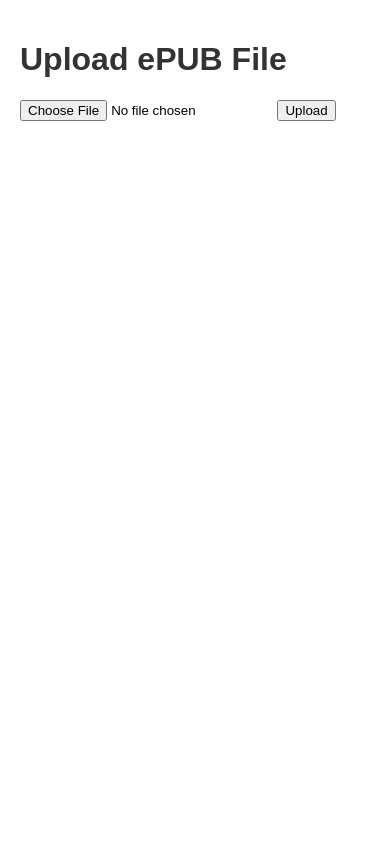
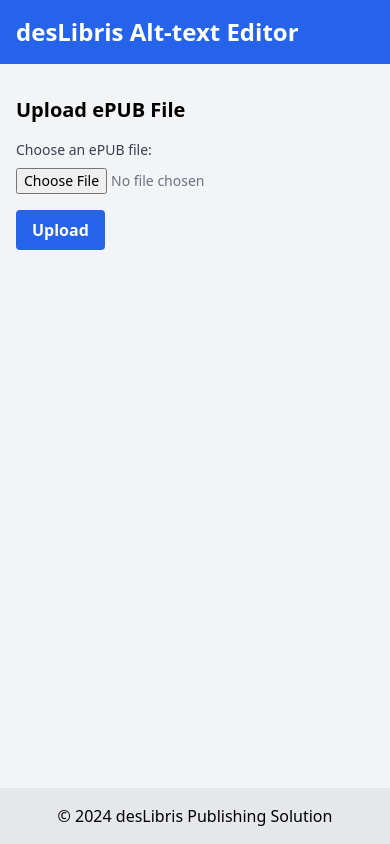
Before and after one commit to pamarty/alt_text_editor, a Flask app: page / in a window 390 px wide. Run offline with Flask 2, Linux system fonts and the light colour scheme.

Commit message:
Updated HTML templates with modern design and additional features

```diff
--- a/app.py
+++ b/app.py
@@ -1,6 +1,6 @@
 import os
 import tempfile
-from flask import Flask, request, render_template, send_file
+from flask import Flask, request, render_template, send_file, jsonify
 from werkzeug.utils import secure_filename
 import zipfile
 from bs4 import BeautifulSoup
@@ -10,6 +10,8 @@
 app = Flask(__name__)
 app.config['UPLOAD_FOLDER'] = tempfile.gettempdir()  # Use the system's temporary directory
 app.config['MAX_CONTENT_LENGTH'] = 16 * 1024 * 1024  # 16MB max-limit
+
+APP_TITLE = "desLibris Alt-text Editor"
 
 def extract_images_and_descriptions(epub_path):
     images = []
@@ -94,17 +96,19 @@
 def upload_file():
     if request.method == 'POST':
         if 'file' not in request.files:
-            return 'No file part'
+            return jsonify({'error': 'No file part'}), 400
         file = request.files['file']
         if file.filename == '':
-            return 'No selected file'
+            return jsonify({'error': 'No selected file'}), 400
         if file and file.filename.endswith('.epub'):
             filename = secure_filename(file.filename)
             file_path = os.path.join(app.config['UPLOAD_FOLDER'], filename)
             file.save(file_path)
             images = extract_images_and_descriptions(file_path)
-            return render_template('edit.html', images=images, filename=filename)
-    return render_template('upload.html')
+            return render_template('edit.html', images=images, filename=filename, app_title=APP_TITLE)
+        else:
+            return jsonify({'error': 'Invalid file type. Please upload an ePUB file.'}), 400
+    return render_template('upload.html', app_title=APP_TITLE)
 
 @app.route('/update', methods=['POST'])
 def update_descriptions():
--- a/templates/upload.html
+++ b/templates/upload.html
@@ -3,18 +3,50 @@
 <head>
     <meta charset="UTF-8">
     <meta name="viewport" content="width=device-width, initial-scale=1.0">
-    <title>Upload ePUB</title>
-    <style>
-        body { font-family: Arial, sans-serif; margin: 0; padding: 20px; }
-        h1 { color: #333; }
-        form { margin-top: 20px; }
-    </style>
+    <title>desLibris Alt-text Editor - Upload</title>
+    <link href="https://cdn.jsdelivr.net/npm/tailwindcss@2.2.19/dist/tailwind.min.css" rel="stylesheet">
 </head>
-<body>
-    <h1>Upload ePUB File</h1>
-    <form method="post" enctype="multipart/form-data">
-        <input type="file" name="file" accept=".epub">
-        <input type="submit" value="Upload">
-    </form>
+<body class="bg-gray-100 min-h-screen flex flex-col">
+    <header class="bg-blue-600 text-white p-4">
+        <h1 class="text-2xl font-bold">desLibris Alt-text Editor</h1>
+    </header>
+
+    <main class="flex-grow container mx-auto px-4 py-8">
+        <h2 class="text-xl font-semibold mb-4">Upload ePUB File</h2>
+        <form method="post" enctype="multipart/form-data" class="mb-4">
+            <div class="mb-4">
+                <label for="file-upload" class="block text-sm font-medium text-gray-700 mb-2">Choose an ePUB file:</label>
+                <input type="file" id="file-upload" name="file" accept=".epub" class="block w-full text-sm text-gray-500
+                    file:mr-4 file:py-2 file:px-4
+                    file:rounded-full file:border-0
+                    file:text-sm file:font-semibold
+                    file:bg-blue-50 file:text-blue-700
+                    hover:file:bg-blue-100">
+            </div>
+            <button type="submit" class="bg-blue-600 hover:bg-blue-700 text-white font-bold py-2 px-4 rounded">
+                Upload
+            </button>
+        </form>
+
+        <div id="upload-status" class="hidden bg-gray-200 rounded-full h-2.5 dark:bg-gray-700">
+            <div id="progress-bar" class="bg-blue-600 h-2.5 rounded-full" style="width: 0%"></div>
+        </div>
+    </main>
+
+    <footer class="bg-gray-200 text-center p-4 mt-8">
+        <p>&copy; 2024 desLibris Publishing Solution</p>
+    </footer>
+
+    <script>
+        document.querySelector('form').addEventListener('submit', function(e) {
+            document.getElementById('upload-status').classList.remove('hidden');
+            var progress = 0;
+            var interval = setInterval(function() {
+                progress += 10;
+                document.getElementById('progress-bar').style.width = progress + '%';
+                if (progress >= 100) clearInterval(interval);
+            }, 500);
+        });
+    </script>
 </body>
 </html>
```
Also changed, not shown: templates/edit.html (+34 -20 lines).
